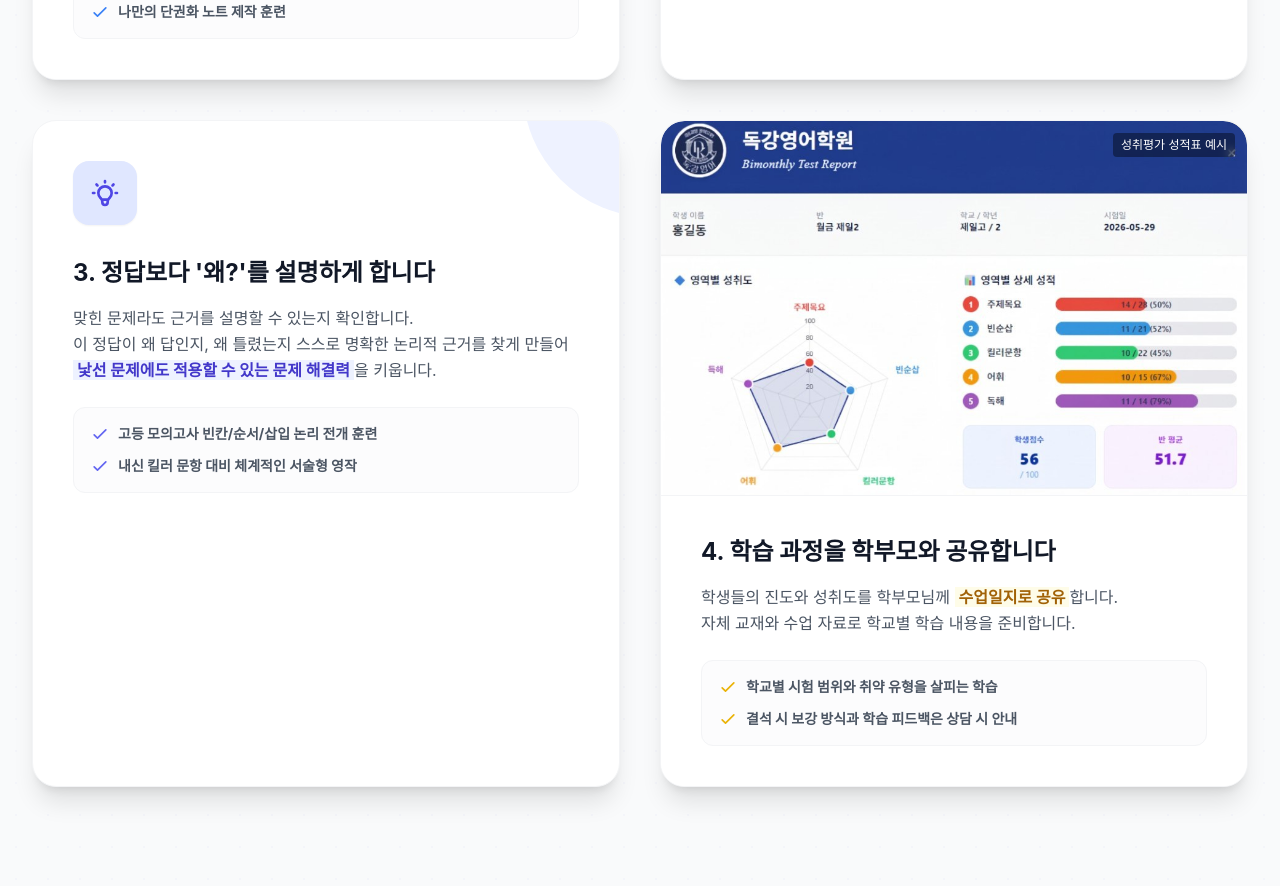
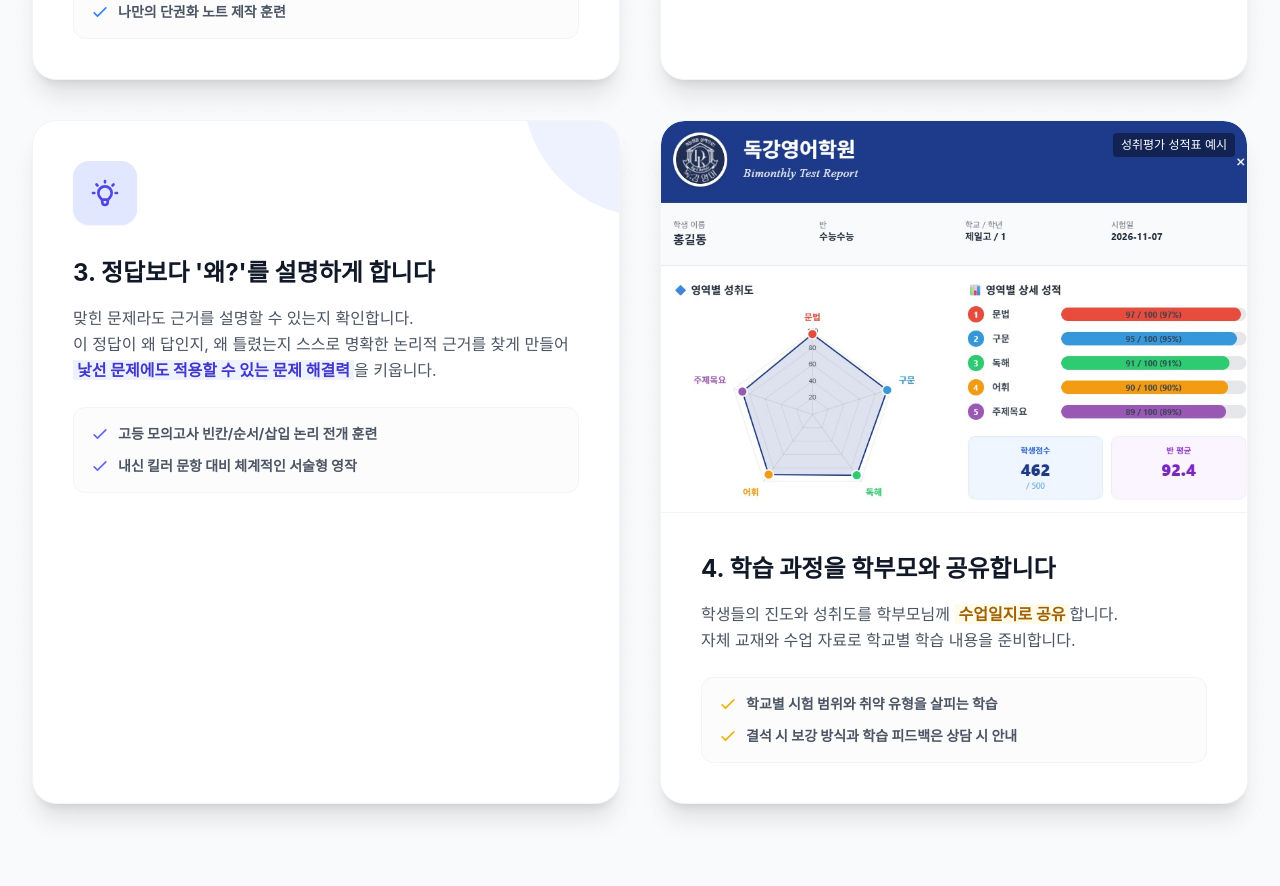
Before and after one commit to Kingmangdo/exam-report, a Vue app in the folder frontend/: page / in a window 1280 px wide. Shown: the part 2040-2926 px from the top of the page. Built offline with nearby package versions, Linux system fonts and the light colour scheme; no server answers; a web font is replaced by a local one.

Commit message:
랜딩: 성적표 예시 이미지를 새 버전으로 교체
Co-authored-by: Cursor <cursoragent@cursor.com>

```diff
--- a/frontend/src/views/LandingView.vue
+++ b/frontend/src/views/LandingView.vue
@@ -128,8 +128,8 @@
           <div class="absolute top-0 right-0 w-32 h-32 bg-yellow-50 rounded-bl-full -mr-8 -mt-8 transition-transform group-hover:scale-110"></div>
 
           <!-- 자체 교재/수업 이미지 (워터마크 포함) -->
-          <div class="w-full relative overflow-hidden rounded-t-3xl border-b border-gray-100" style="aspect-ratio: 952 / 610;">
-            <img src="/assets/report-card.jpg" alt="독강영어 성취평가 성적표 예시" class="w-full h-full object-cover transform group-hover:scale-105 transition duration-700 object-top">
+          <div class="w-full relative overflow-hidden rounded-t-3xl border-b border-gray-100" style="aspect-ratio: 867 / 580;">
+            <img src="/assets/report-card-v2.jpg" alt="독강영어 성취평가 성적표 예시" class="w-full h-full object-cover transform group-hover:scale-105 transition duration-700 object-top">
             <div class="absolute top-3 right-3 z-20 bg-black/40 text-white text-xs px-2 py-1 rounded backdrop-blur-sm">성취평가 성적표 예시</div>
           </div>
 
```
Also changed, not shown: frontend/public/assets/report-card-v2.jpg (added), frontend/public/assets/report-card.jpg (deleted).
